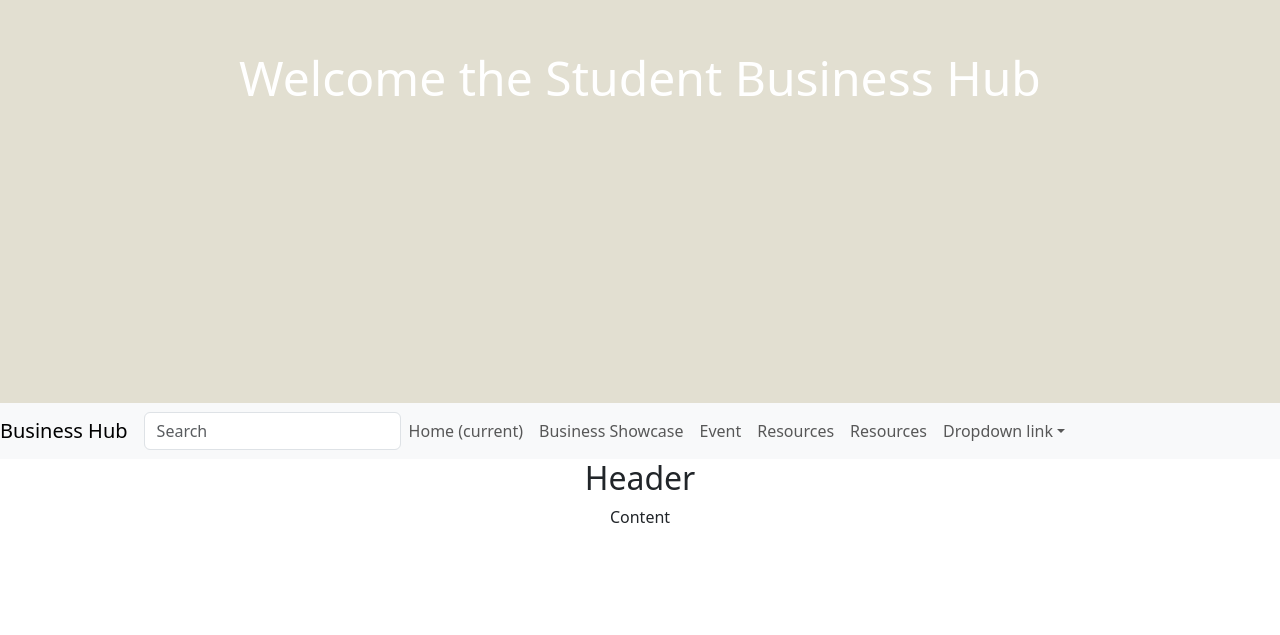
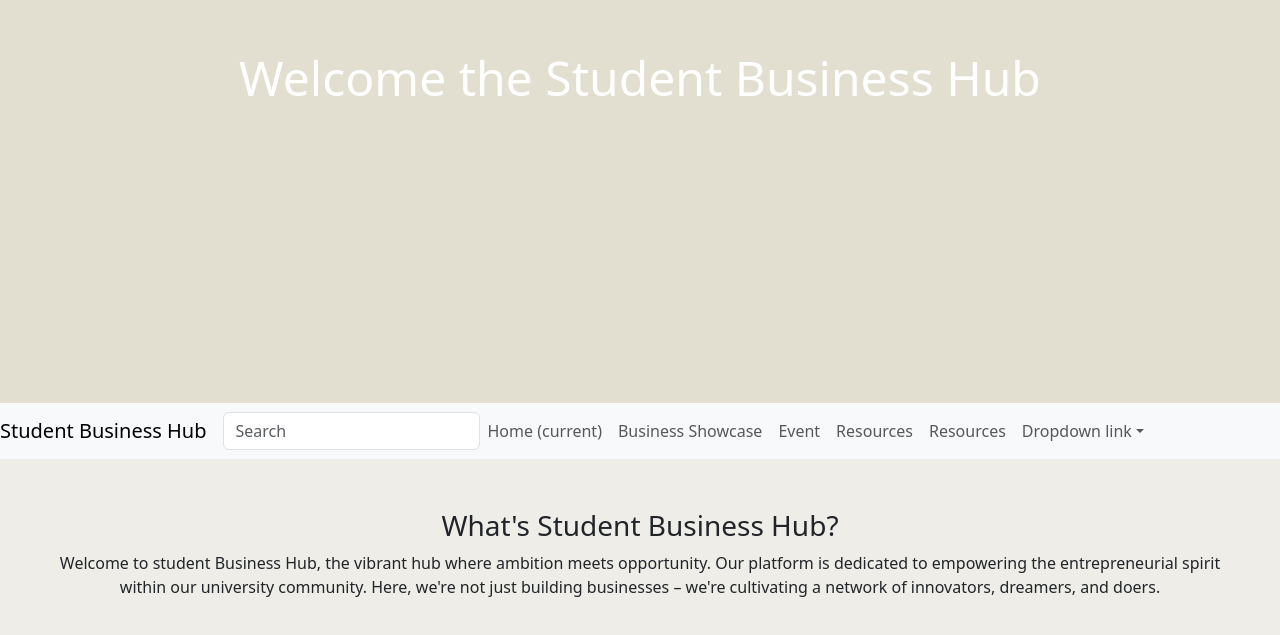
Before and after one commit to Oasis-NEU/f23-group22, a React (Create React App) app: page / in a window 1280 px wide. Shown: the part 247-882 px from the top of the page. Before the commit the page ends 800 px from the top, so only its background shows below. Built offline with nearby package versions, Linux system fonts and the light colour scheme.

Commit message:
added some info on home page

```diff
--- a/src/HomePage.css
+++ b/src/HomePage.css
@@ -1,6 +1,21 @@
-.Home-page {
-  flex-grow: 2;
-  overflow-y: auto; /* To allow scrolling */
-  height: 3000px;
+.home-page {
+  /* no need to set height here; let the content determine the height */
+  background-color: #eeede8;
+  overflow-y: auto; /* Allows for scrolling if content exceeds the viewport */
+}
+
+.section {
+  padding: 50px; /* Add padding for spacing around the content */
+  margin-bottom: 20px; /* Add space between sections */
+  height: 2000px;
+}
+
+.introduction-section {
 
 }
+
+.about-section {
+
+}
+
+/* Rest of your styles */
--- a/src/HomePage.js
+++ b/src/HomePage.js
@@ -1,14 +1,20 @@
 import React from "react";
+import './HomePage.css'; // Ensure your CSS file is linked correctly
 
 export default function HomePage() {
   return (
-    <main>
-        <section>
-           <h2>Header</h2>
-           <p className="Home-page">
-            Content
-           </p>
-        </section>
+    <main className="home-page">
+      <section className="section intrduction-section">
+        <h3>What's Student Business Hub?</h3>
+        <p>Welcome to student Business Hub, the vibrant hub where ambition meets opportunity. Our platform is dedicated to empowering the entrepreneurial spirit within our university community. Here, we're not just building businesses – we're cultivating a network of innovators, dreamers, and doers.</p>
+        {/* Add details */}
+      </section>
+      <section className="section about-section">
+        <h3>About Us</h3>
+        <p>Learn more about our mission and values.</p>
+        {/* Add more about details */}
+      </section>
+      {/* Add more sections as needed */}
     </main>
   );
 }
--- a/src/Navigation/Navbar.css
+++ b/src/Navigation/Navbar.css
@@ -1,6 +1,113 @@
+/* Ensure full width and fixed top positioning when sticky */
 .sticky {
   position: fixed;
   top: 0;
-  width: 100%;
-  z-index: 1000;  /* to ensure navbar stays on top of other content */
+  left: 0;
+  right: 0;
+  z-index: 1030; /* Bootstrap's default z-index for navbar is 1030 */
+  background-color: #ffffff; /* Change the color as needed */
+  border-bottom: 1px solid #e7e7e7; /* Adds a subtle border for separation */
+  padding: 0.5rem 1rem; /* Standard padding */
 }
+
+/* Bootstrap navbar styles */
+.navbar {
+  display: flex;
+  align-items: center;
+  justify-content: space-between;
+}
+
+/* Brand/logo style */
+.navbar-brand {
+  padding-left: 10cm;;
+  font-weight: bold;
+  color: #333;
+}
+
+/* Ensures the navbar-toggler is visible */
+.navbar-toggler {
+  background: none;
+  border: none;
+}
+
+/* Navbar toggler icon */
+.navbar-toggler-icon {
+  display: inline-block;
+  width: 1.5em;
+  height: 1.5em;
+  vertical-align: middle;
+  background-repeat: no-repeat;
+  background-position: center;
+  background-size: 100%;
+}
+
+/* Styles for the collapsible part of the navbar */
+.navbar-collapse {
+  flex-grow: 1; /* Ensures it takes up the necessary space */
+  align-items: center;
+}
+
+/* Styles for the navigation items */
+.navbar-nav {
+  list-style-type: none;
+  margin: 0;
+  padding: 0;
+}
+
+/* Style individual navigation items */
+.nav-item {
+  margin: 0 0.5rem; /* Spacing between nav items */
+}
+
+/* Style for navigation links */
+.nav-link {
+  text-decoration: none;
+  color: #555;
+  padding: 0.5rem 1rem;
+  display: block;
+}
+
+/* Change the link color on hover */
+.nav-link:hover,
+.nav-link:focus {
+  color: #1a1a1a;
+  background-color: #f8f8f8;
+}
+
+/* Form inline styles for the search bar */
+.form-inline {
+  display: flex;
+}
+
+/* Input field in the navbar */
+.form-control {
+  border-radius: 0.25rem;
+}
+
+/* Dropdown menu styles */
+.dropdown-menu {
+  position: absolute;
+  background-color: #fff;
+  border: 1px solid #ddd;
+  border-radius: 0.25rem;
+  margin-top: 0.5rem;
+}
+
+/* Dropdown item styles */
+.dropdown-item {
+  color: #333;
+}
+
+/* Dropdown item hover state */
+.dropdown-item:hover,
+.dropdown-item:focus {
+  background-color: #f6f6f6;
+}
+
+/* Responsive adjustments might be necessary depending on your layout */
+@media (max-width: 991.98px) {
+  .navbar-expand-lg .navbar-collapse {
+    display: flex;
+    flex-basis: auto;
+  }
+}
--- a/src/Navigation/Navbar.js
+++ b/src/Navigation/Navbar.js
@@ -4,27 +4,28 @@ const Navbar = () => {
   const [isSticky, setSticky] = useState(false);
 
   useEffect(() => {
+    const navbarHeight = document.querySelector('.navbar').offsetHeight;
+
     const handleScroll = () => {
-      if (window.scrollY > 50) {
+      if (window.scrollY >= navbarHeight) {
         setSticky(true);
       } else {
         setSticky(false);
       }
     };
 
-    // This will handle the scroll whenever the user scrolls
     window.addEventListener("scroll", handleScroll);
 
     return () => {
-      // Unbind the event listener on clean up
       window.removeEventListener("scroll", handleScroll);
     };
   }, []);
 
+
   return (
     <nav className={`navbar navbar-expand-lg navbar-light bg-light ${isSticky ? "sticky" : ""}`}>
-<a className="navbar-brand" href="#">
-        Business Hub
+      <a className="navbar-brand" href="#">
+      Student Business Hub
       </a>
 
       {/* Search bar */}
```
